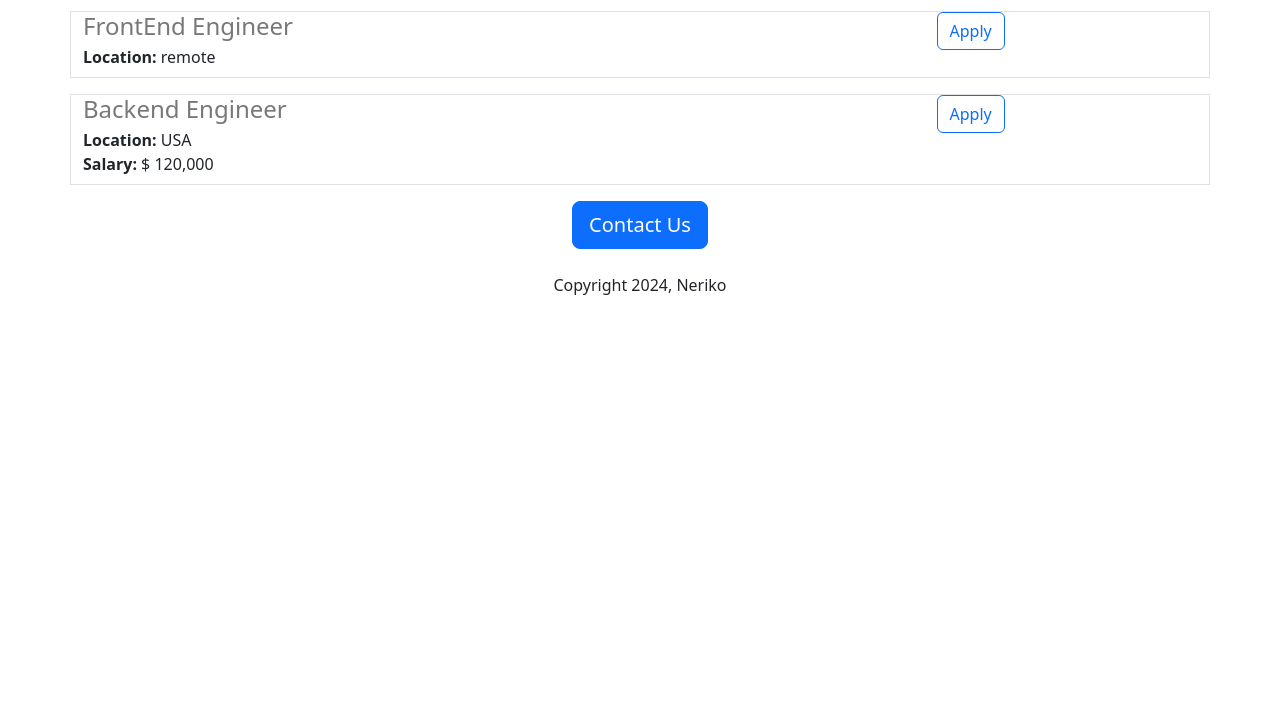
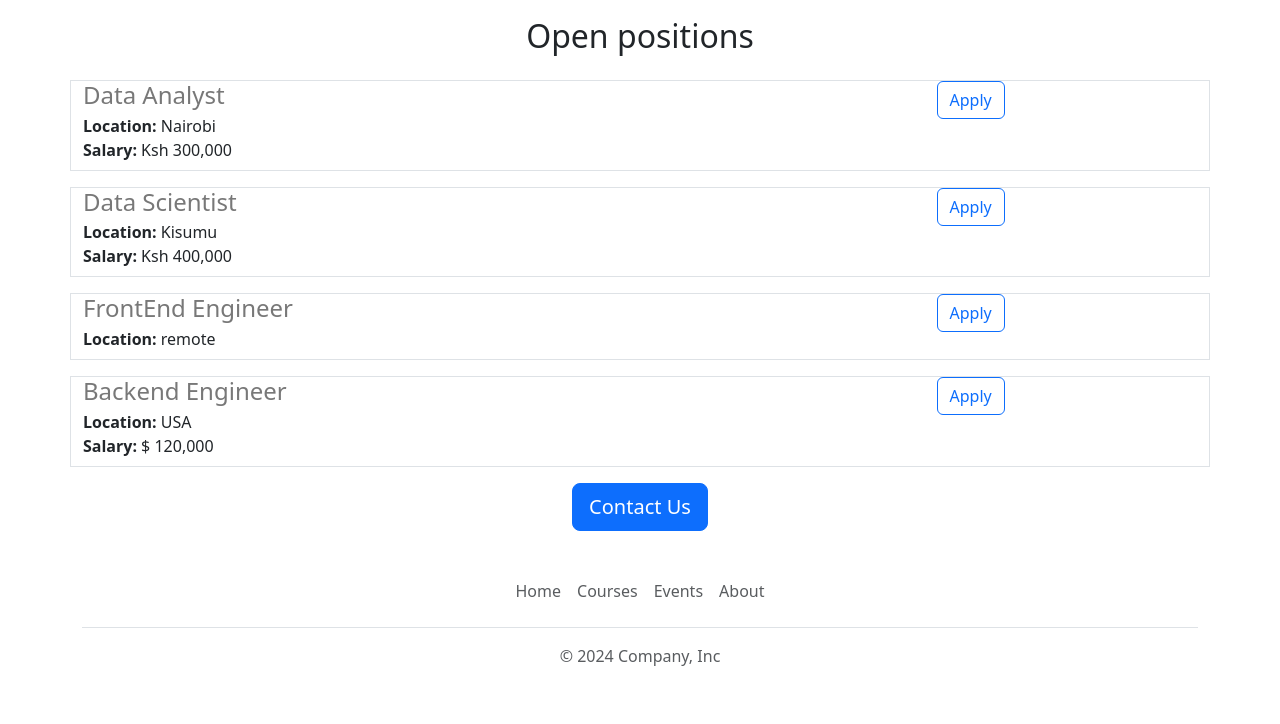
Before and after one commit to nerikorobert/Neriko-careers-website, a Flask app: page / in a window 1280 px wide. Shown: the part 947-1671 px from the top of the page. Before the commit the page ends 1242 px from the top, so only its background shows below. Run offline with Flask 3, Linux system fonts and the light colour scheme.

Commit message:
new changes

```diff
--- /dev/null
+++ b/templates/footer.html
@@ -0,0 +1,16 @@
+<div class="container">
+  <footer class="py-3 my-4">
+    <ul class="nav justify-content-center border-bottom pb-3 mb-3">
+      <li class="nav-item"><a target="_blank" href="https://www.jovian.ai"
+          class="nav-link px-2 text-body-secondary">Home</a></li>
+      <li class="nav-item"><a target="_blank" href="https://www.jovian.ai/learn"
+          class="nav-link px-2 text-body-secondary">Courses</a>
+      </li>
+      <li class="nav-item"><a target="_blank" href="https://www.jovian.ai/events"
+          class="nav-link px-2 text-body-secondary">Events</a></li>
+      <li class="nav-item"><a href="https://www.jovian.ai/about" class="nav-link px-2 text-body-secondary">About</a>
+      </li>
+    </ul>
+    <p class="text-center text-body-secondary">&copy; 2024 Company, Inc</p>
+  </footer>
+</div>
--- a/templates/home.html
+++ b/templates/home.html
@@ -18,12 +18,19 @@
 </head>
 
 <body>
+    {% include 'nav.html' %}
+
     <div class="container">
         <h1 class="text-center mt-2 mb-4">Neriko Careers</h1>
 
         <img class="img-fluid" id="banner" src="http://localhost:5000/static/pexels-cottonbro-studio-4065892.jpg">
         <h2 class="text-center">About Neriko's</h2>
-        <p class="lead">A career website serves as a gateway for individuals seeking employment opportunities and
+        <div class="row" style="margin-bottom: 16px;">
+            <div class="col-md-6">
+
+
+                <p class="lead">A career website serves as a gateway for individuals seeking employment
+                    opportunities and
                     organizations
                     looking
                     to hire talent. These platforms provide a comprehensive range of resources,
@@ -38,7 +45,15 @@
                     and apply for positions directly through the platform. Additionally,
                     these sites often feature tools to help users assess their skills,
                     explore new career paths,
-            and connect with industry professionals.</p>
+                    and connect with industry professionals.
+                </p>
+            </div>
+            <div class="d-none d-md-block col-md-6">
+
+                <img src="/static/annie-spratt-QckxruozjRg-unsplash.jpg" style="height: 320px;border-radius: 4px;">
+            </div>
+        </div>
+
         <h2 class="text-center mt-2 mb-4">Open positions</h2>
         <div>
             {% for job in jobs %}
@@ -50,9 +65,10 @@
         </div>
         <div class="text-center">
             <button class="btn btn-primary btn-lg">Contact Us</button>
-            <p class="mt-4">Copyright 2024, Neriko</p>
         </div>
     </div>
+
+    {% include 'footer.html' %}
 </body>
 
 </html>
--- a/templates/jobitem.html
+++ b/templates/jobitem.html
@@ -9,7 +9,8 @@
 
     </div>
     <div class="col-3">
-        <button type="button" class="btn btn-outline-primary">Apply</button>
+        <a href="mailto:hello@jovian.ai?subject=Application for {{job['title']}}" type="button"
+            class="btn btn-outline-primary">Apply</a>
 
     </div>
 
--- /dev/null
+++ b/templates/nav.html
@@ -0,0 +1,9 @@
+<nav class="navbar shadow-sm fixed-top bg-white">
+  <div class="container-fluid">
+    <a class="navbar-brand" href="#">
+      <img src="static/bootstrap-logo.svg" alt="Logo" width="30" height="24" class="d-inline-block align-text-top">
+      Neriko
+    </a>
+  </div>
+</nav>
+<div style="height: 56px;"></div>
```
Also changed, not shown: static/bootstrap-logo.svg (added), 3 other files. Lines whose indentation alone changed are shown as unchanged.
